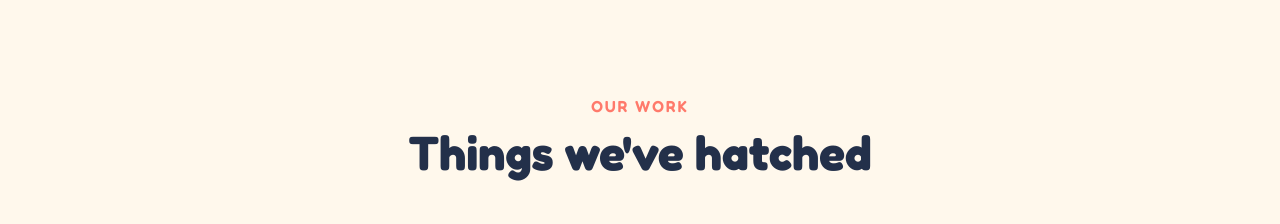
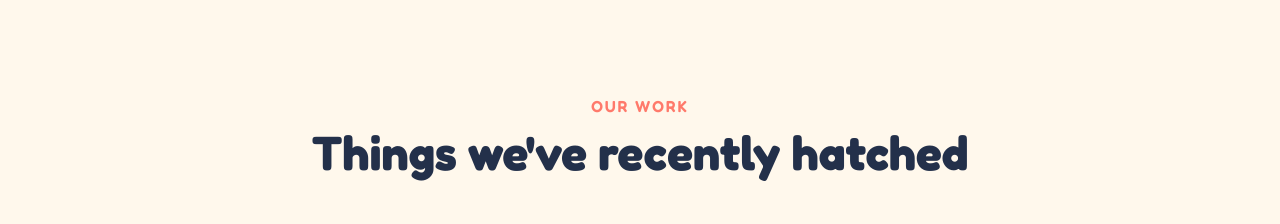
Before and after one commit to TweetingBirds/tweetingbirds.github.io, a plain HTML site: page index.html in a window 1280 px wide. Shown: the part 2480-2704 px from the top of the page. Drawn offline with nearby package versions, Linux system fonts and the light colour scheme.

Commit message:
Retitle Our Work to "Things we've recently hatched"
Co-Authored-By: Claude Opus 5.5 <noreply@anthropic.com>

```diff
--- a/index.html
+++ b/index.html
@@ -223,7 +223,7 @@
         <section id="portfolio" class="portfolio">
             <div class="container">
                 <div class="eyebrow">Our work</div>
-                <h2>Things we've hatched</h2>
+                <h2>Things we've recently hatched</h2>
                 <div class="portfolio-grid">
                     <a href="https://quipsapp.com" class="portfolio-item" target="_blank" rel="noopener" style="--c:var(--tint-mint)">
                         <div class="portfolio-art"><img src="quips-icon.png" alt="Quips app icon" class="portfolio-image"></div>
```
